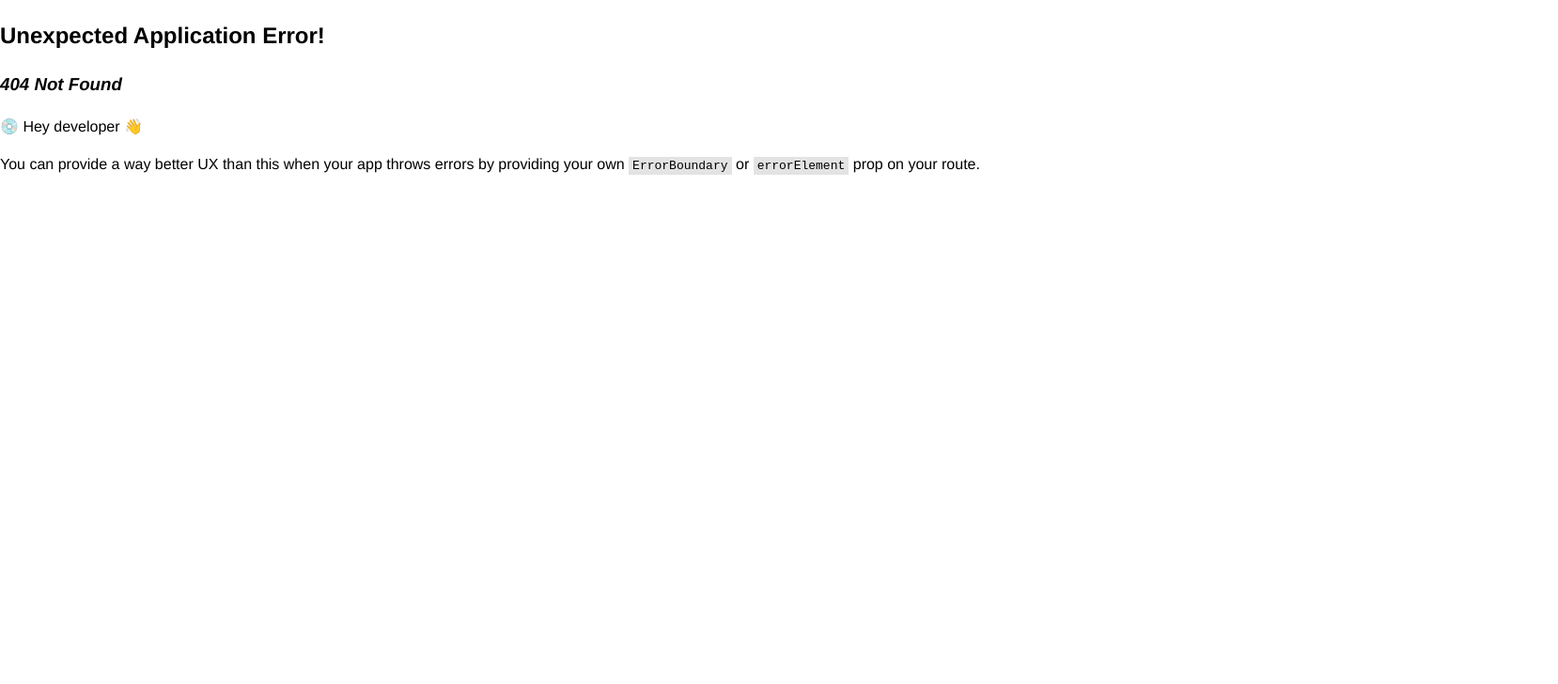
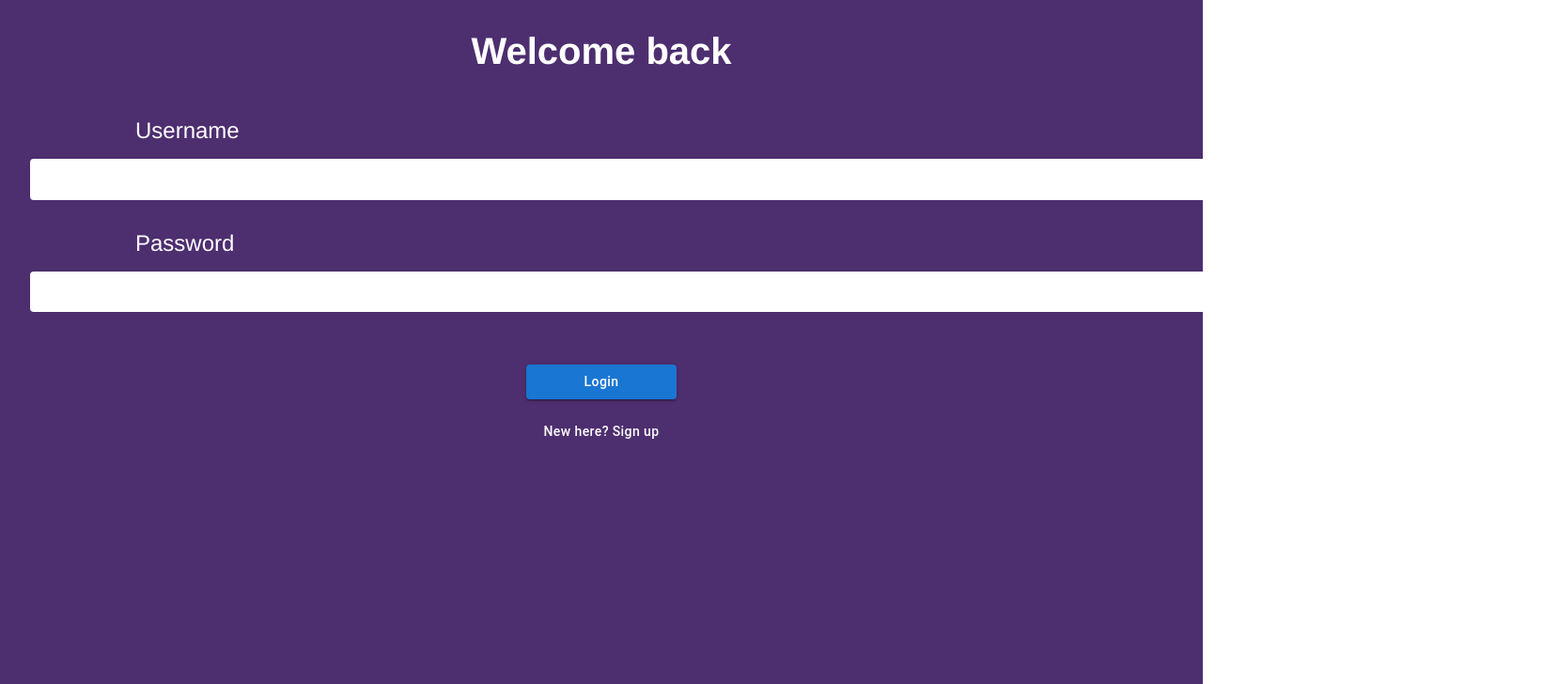
Before and after one commit to Phuc645/ProQuiz, a React (Vite) app in the folder frontend/: page /login in a window 1280 px wide. Before the commit this address had no page. Shown: the top 728 px of the page at 94% size, 1658 px wide, since content can reach past the window. Built offline with nearby package versions, Linux system fonts and the light colour scheme.

Commit message:
Add Login component with styling and routing

```diff
--- a/frontend/src/Homepage/Homepage.scss
+++ b/frontend/src/Homepage/Homepage.scss
@@ -2,6 +2,7 @@
 .homepage {
   margin-left: 1.5em;
   margin-top: 1em;
+
 }
 .featured_container {
       margin-left: 2em;
--- /dev/null
+++ b/frontend/src/Login/Login.scss
@@ -0,0 +1,58 @@
+.login-container {
+  margin: 0;
+  padding: 0;
+  display: flex;
+  flex-direction: column;
+  height: 100vh;
+  background-color: #4d2e6f;
+  font-family: 'Helvetica Neue', Helvetica, Arial, sans-serif;
+}
+
+.login-title {
+  color: white;
+  font-size: 2.5rem;
+  margin-top: 2rem;
+  margin-bottom: 1rem;
+  text-align: center;
+}
+
+.login-form {
+  display: flex;
+  flex-direction: column;
+  gap: 0.5rem;
+  padding: 2rem;
+}
+
+.login-label {
+  color: white;
+  font-size: 1.5rem;
+  margin-bottom: 0.5rem;
+  margin-left: 7rem;
+
+
+}
+
+.login-input {
+  width: 100rem;
+  padding: 0.8rem;
+  margin-bottom: 1.5rem;
+  border: none;
+  border-radius: 4px;
+  font-size: 1rem;
+  margin-left: auto;
+  margin-right: auto;
+}
+
+.login-action {
+  display: flex;
+  flex-direction: column;
+  gap: 1rem;
+  justify-content: center;
+    align-items: center;
+}
+
+.login-button {
+ background-color: #2d40e5;
+  width: 10rem;
+  text-align: center;
+}
--- /dev/null
+++ b/frontend/src/Login/Login.tsx
@@ -0,0 +1,29 @@
+import './Login.scss';
+import Button from '@mui/material/Button';
+
+export default function Login() {
+    return (
+        <div className="login-container">
+            <h2 className="login-title">Welcome back</h2>
+            <div className="login-form">
+                <label className="login-label">Username</label>
+                <input type ="text" className="login-input" />
+                <label className="login-label">Password</label>
+                <input type ="password" className="login-input" />
+            </div>
+            <div className="login-action">
+                <Button variant="contained"  className="login-button"
+                        sx={{ textTransform: 'none', color: '#fff' }}>
+                    Login
+                </Button>
+                <Button
+                    variant="text"
+                    className="new-button"
+                    sx={{ textTransform: 'none', color: '#fff' }}
+                >
+                    New here? Sign up
+                </Button>
+            </div>
+        </div>
+    );
+}
--- a/frontend/src/main.scss
+++ b/frontend/src/main.scss
@@ -1,6 +1,7 @@
 body {
-  margin: 0;
-  padding: 0;
-  font-family: 'Helvetica Neue', Helvetica, Arial, sans-serif;
-  line-height: 1.5;
+    width: 100vw;
+    height: 100vh;
+    margin: 0;
+    padding: 0;
+    box-sizing: border-box;
 }
```
Also changed, not shown: frontend/src/main.tsx (+6 -1 lines).
